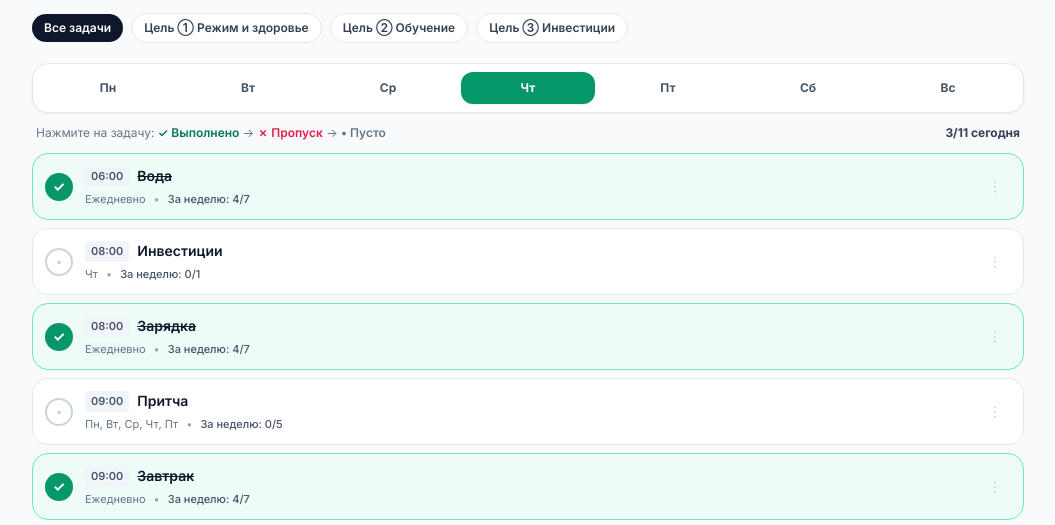
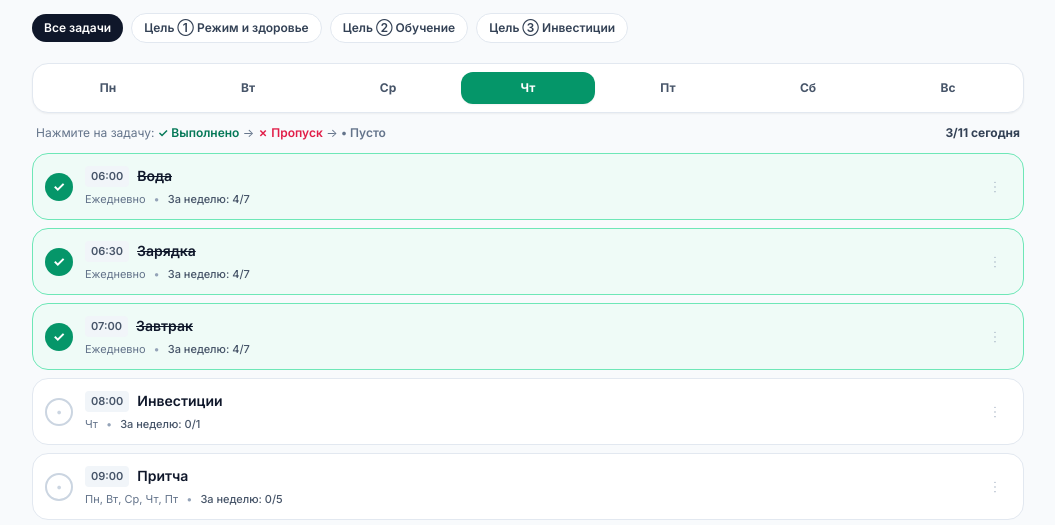
Before and after one commit to glimpupusik-tech/12weeks, a plain HTML site: page index.html in a window 1280 px wide. Shown: the part 266-791 px from the top of the page, without its empty margins (112-1167 px from the left). Drawn offline with nearby package versions, Linux system fonts and the light colour scheme.

Commit message:
Add files via upload

```diff
--- a/index.html
+++ b/index.html
@@ -310,7 +310,7 @@
   <div id="toast" class="hidden fixed bottom-20 md:bottom-6 left-1/2 -translate-x-1/2 z-50 px-4 py-2 rounded-full bg-slate-900 text-white text-xs font-medium shadow-lg"></div>
 
   <script>
-    const STORAGE_KEY = 'twelve_week_year_y2_v6';
+    const STORAGE_KEY = 'twelve_week_year_y2_v7';
     const DAYS = ['Пн', 'Вт', 'Ср', 'Чт', 'Пт', 'Сб', 'Вс'];
 
     const WEEKS_META = [
@@ -342,11 +342,11 @@
         goalFilter: 'all',
         tactics: [
           { id: 't_water', name: 'Вода', time: '06:00', goal: 1, days: [0,1,2,3,4,5,6] },
+          { id: 't_exercise', name: 'Зарядка', time: '06:30', goal: 1, days: [0,1,2,3,4,5,6] },
+          { id: 't_breakfast', name: 'Завтрак', time: '07:00', goal: 1, days: [0,1,2,3,4,5,6] },
           { id: 't_plan', name: 'Планирование недели', time: '08:00', goal: 1, days: [0] },
           { id: 't_invest', name: 'Инвестиции', time: '08:00', goal: 3, days: [3] },
-          { id: 't_exercise', name: 'Зарядка', time: '08:00', goal: 1, days: [0,1,2,3,4,5,6] },
           { id: 't_parable', name: 'Притча', time: '09:00', goal: 1, days: [0,1,2,3,4] },
-          { id: 't_breakfast', name: 'Завтрак', time: '09:00', goal: 1, days: [0,1,2,3,4,5,6] },
           { id: 't_lunch', name: 'Обед', time: '12:00', goal: 1, days: [0,1,2,3,4,5,6] },
           { id: 't_study', name: 'Учёба', time: '13:00', goal: 2, days: [0,2,3,4] },
           { id: 't_dinner', name: 'Ужин', time: '18:00', goal: 1, days: [0,1,2,3,4,5,6] },
```
